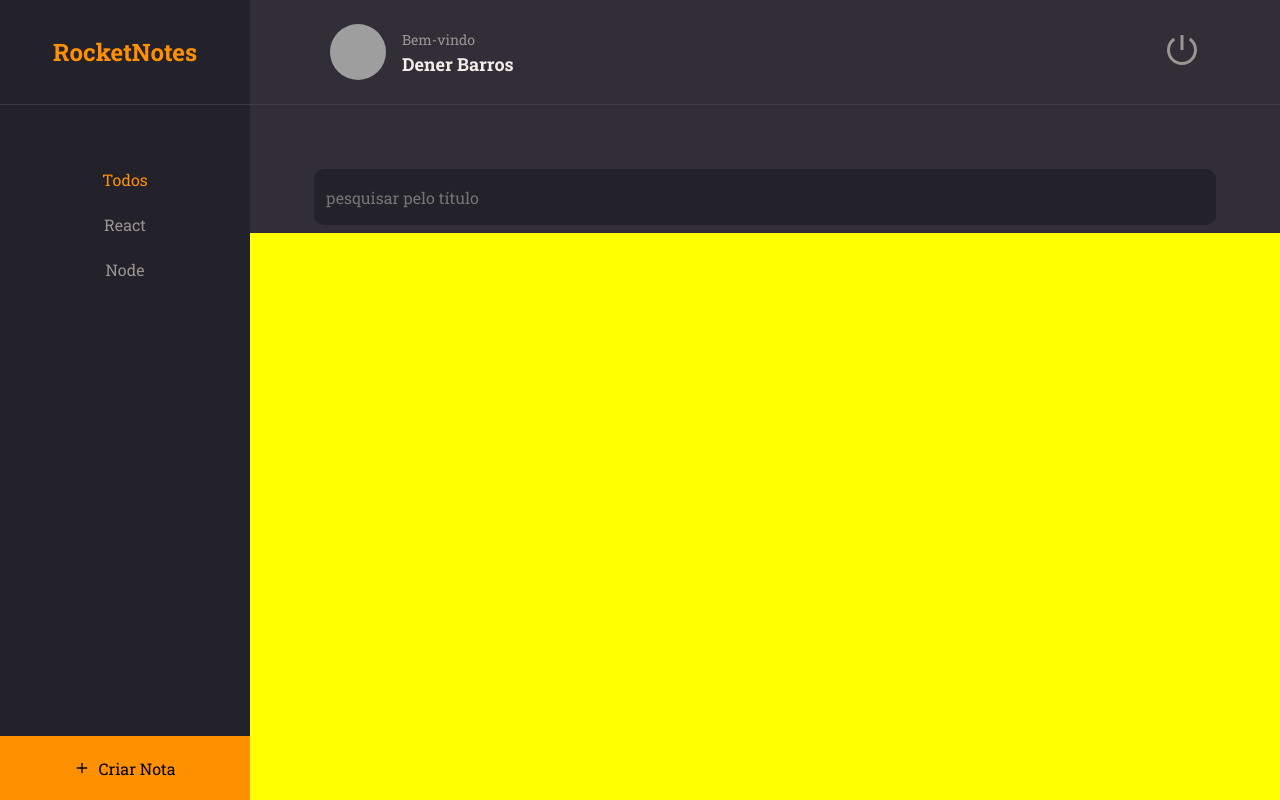
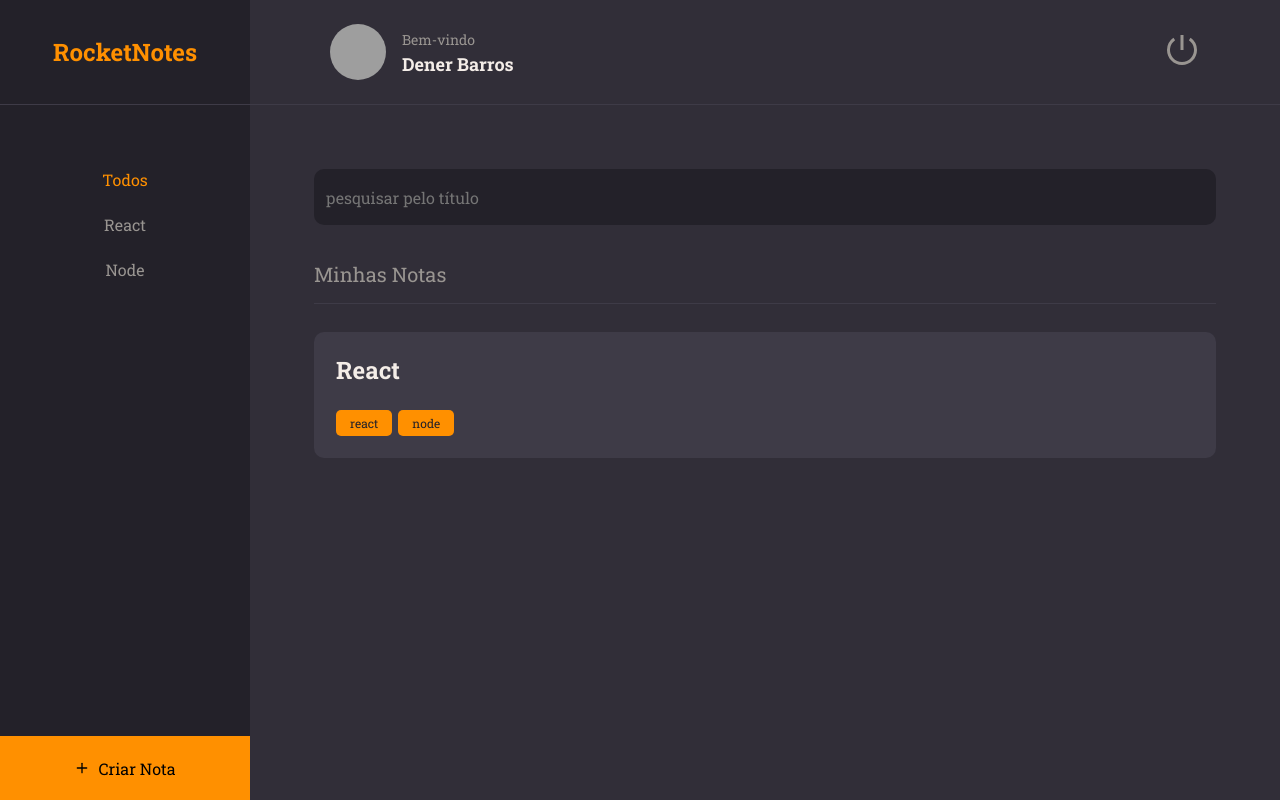
Before and after one commit to DenerBarros/rocketNotes, a React (Vite) app: page / in a window 1280 px wide. Built offline with nearby package versions, Linux system fonts and the light colour scheme; grey boxes are pictures that could not be loaded.

Commit message:
Criado o componente Tag e Note

```diff
--- /dev/null
+++ b/src/components/Note/index.jsx
@@ -0,0 +1,18 @@
+import { Container } from './styles';
+import { Tag } from '../Tag';
+
+export function Note({ data, ...rest}) {
+    return (
+        <Container {...rest}>
+            <h1>{data.title}</h1>
+            {
+                data.tags &&
+                <footer>
+                    {
+                    data.tags.map(tag =>  <Tag key={tag.id} title={tag.name} />)
+                    }
+                </footer>
+            }
+        </Container>
+    );
+}
--- /dev/null
+++ b/src/components/Note/styles.js
@@ -0,0 +1,26 @@
+import styled from 'styled-components';
+
+export const Container = styled.button`
+    width: 100%;
+    background-color: ${({ theme }) => theme.COLORS.BACKGROUND_700};
+
+    border: none;
+    border-radius: 10px;
+
+    padding: 22px;
+    margin-bottom: 16px;
+
+    > h1 {
+        flex: 1;
+        text-align: left;
+        font-weight: 700;
+        font-size: 24px;
+        color: ${({ theme }) => theme.COLORS.WHITE};
+    }
+
+    > footer {
+        width: 100%;
+        display: flex;
+        margin-top: 24px;
+    }
+`;
--- a/src/components/Tag/index.jsx
+++ b/src/components/Tag/index.jsx
@@ -1,9 +1,9 @@
 import { Container } from './styles';
 
-export function Tag({title}){
-    return (
-        <Container>
-            {title}
-        </Container>
-    );
+export function Tag({ title, ...rest }) {
+  return (
+    <Container {...rest}>
+      {title}
+    </Container>
+  )
 }
--- a/src/components/Tag/styles.js
+++ b/src/components/Tag/styles.js
@@ -1,4 +1,4 @@
-import styled from "styled-components";
+import styled from 'styled-components';
 
 export const Container = styled.span`
   font-size: 12px;
--- a/src/pages/Home/index.jsx
+++ b/src/pages/Home/index.jsx
@@ -3,6 +3,8 @@ import { Container, Brand, Menu, Search, Content, NewNote } from './styles'
 
 import { Header } from '../../components/Header';
 import { Input } from '../../components/Input';
+import { Note } from '../../components/Note';
+import { Section } from '../../components/Section';
 import { ButtonText } from '../../components/ButtonText';
 
 export function Home() {
@@ -27,7 +29,16 @@ export function Home() {
             </Search>
 
             <Content>
-
+                <Section title="Minhas Notas">
+                    <Note data= {{
+                        title: 'React',
+                        tags: [
+                            {id: '1', name: 'react'},
+                            {id: '2', name: 'node'},
+                        ]
+                        }}
+                        />
+                </Section>
             </Content>
 
             <NewNote>
--- a/src/pages/Home/styles.js
+++ b/src/pages/Home/styles.js
@@ -55,7 +55,8 @@ export const Search = styled.div`
 
 export const Content = styled.div`
     grid-area: content;
-    background: yellow;
+    padding:  0 64px;
+    overflow-y: auto;
 `;
 
 export const NewNote = styled.button`
```
Lines whose indentation alone changed are shown as unchanged.
